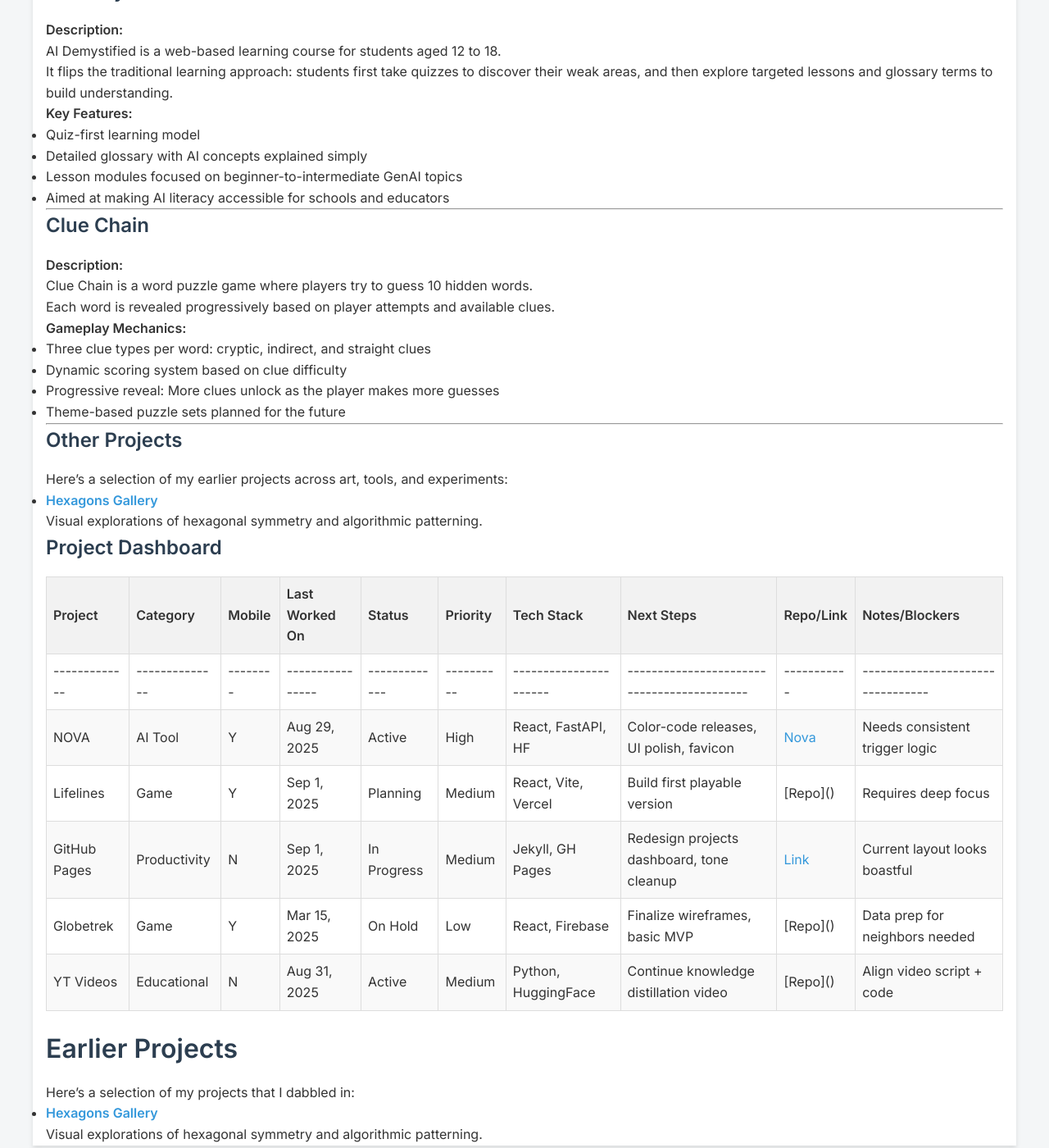
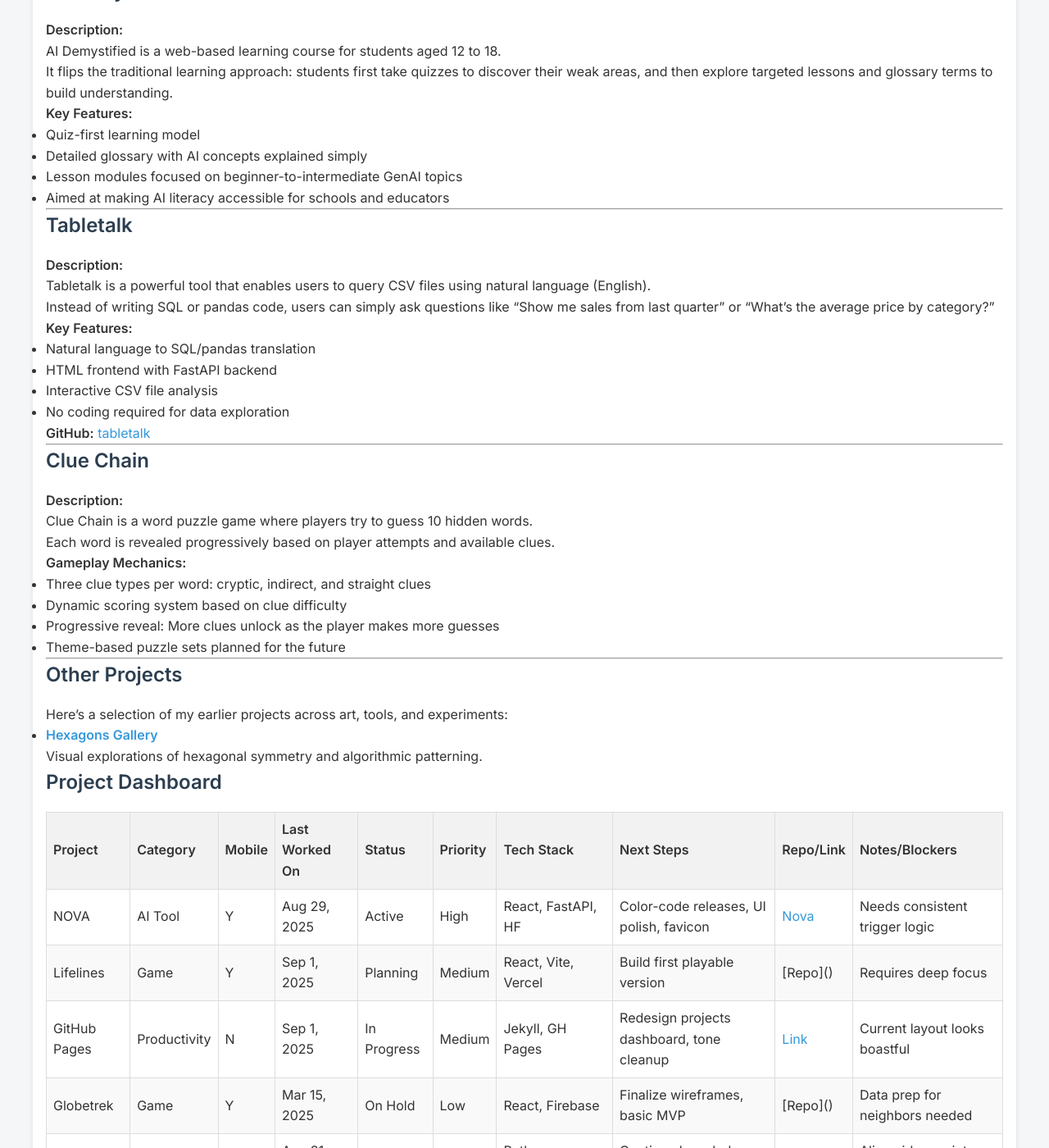
Before and after one commit to Ram-N/Ram-N.github.io, a Jekyll site: the page built from projects.md, in a window 1280 px wide and 1400 px high, scrolled down 621 px. Shown: the whole window at 82% size. Built offline with Jekyll 4.4.1, drawn with Linux system fonts in a browser that asks for light colours; some of the changed text lies outside the part shown.

Commit message:
feat: add Tabletalk project to site
- Create dedicated project page for Tabletalk CSV query tool
- Add to projects dashboard with AI Tool category
- Include in main projects listing with detailed description
- Natural language CSV querying with FastAPI backend

🤖 Generated with [Claude Code](https://claude.ai/code)

Co-Authored-By: Claude <noreply@anthropic.com>

```diff
--- a/projects.md
+++ b/projects.md
@@ -39,6 +39,22 @@ It flips the traditional learning approach: students first take quizzes to disco
 - Detailed glossary with AI concepts explained simply
 - Lesson modules focused on beginner-to-intermediate GenAI topics
 - Aimed at making AI literacy accessible for schools and educators
+
+---
+
+## Tabletalk
+
+**Description:**
+Tabletalk is a powerful tool that enables users to query CSV files using natural language (English).
+Instead of writing SQL or pandas code, users can simply ask questions like "Show me sales from last quarter" or "What's the average price by category?"
+
+**Key Features:**
+- Natural language to SQL/pandas translation
+- HTML frontend with FastAPI backend
+- Interactive CSV file analysis
+- No coding required for data exploration
+
+**GitHub:** [tabletalk](https://github.com/Ram-N/tabletalk)
 
 ---
 
--- a/projects/dashboard.md
+++ b/projects/dashboard.md
@@ -1,9 +1,9 @@
 # Coding Projects Dashboard
 
 | Project     | Category     | Mobile | Last Worked On | Status      | Priority | Tech Stack           | Next Steps                                | Repo/Link | Notes/Blockers                  |
-|-------------|--------------|--------|----------------|-------------|----------|----------------------|-------------------------------------------|-----------|---------------------------------|
 | NOVA        | AI Tool      | Y      | Aug 29, 2025   | Active      | High     | React, FastAPI, HF   | Color-code releases, UI polish, favicon   | [Nova](https://nova-ivory-three.vercel.app/)  | Needs consistent trigger logic  |
 | Lifelines   | Game         | Y      | Sep 1, 2025    | Planning    | Medium   | React, Vite, Vercel  | Build first playable version              | [Repo]()  | Requires deep focus             |
 | GitHub Pages   | Productivity | N      | Sep 1, 2025    | In Progress | Medium   | Jekyll, GH Pages     | Redesign projects dashboard, tone cleanup | [Link](https://ram-n.github.io/)  | Current layout looks boastful   |
 | Globetrek   | Game         | Y      | Mar 15, 2025   | On Hold     | Low      | React, Firebase      | Finalize wireframes, basic MVP            | [Repo]()  | Data prep for neighbors needed  |
 | YT Videos  | Educational  | N      | Aug 31, 2025   | Active      | Medium   | Python, HuggingFace  | Continue knowledge distillation video     | [Repo]()  | Align video script + code       |
+| [Tabletalk](tabletalk.md) | AI Tool | N | Sep 5, 2025 | In Progress | Medium | HTML, FastAPI | Deploy to Vercel, add more query features | [GitHub](https://github.com/Ram-N/tabletalk) | Natural language CSV querying |
```
Also changed, not shown: projects/tabletalk.md (added, +10 -0 lines).
